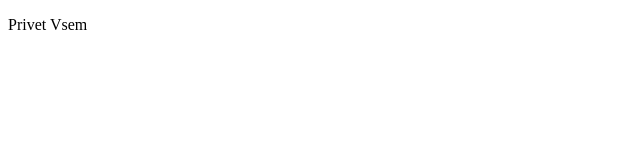
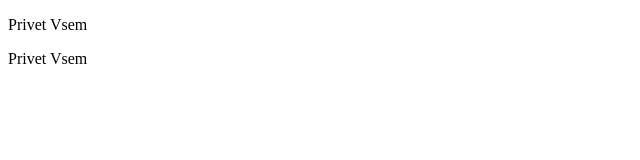
Before and after one commit to djifffb/test2314, a plain HTML site: page index.html in a window 1280 px wide. Shown: the full height of the page, 0-640 px from the left. Drawn offline with Linux system fonts and the light colour scheme.

Commit message:
first commit feature branch

```diff
--- a/index.html
+++ b/index.html
@@ -7,5 +7,6 @@
 </head>
 <body>
     <p>Privet Vsem</p>
+    <p>Privet Vsem</p>
 </body>
 </html>
```
